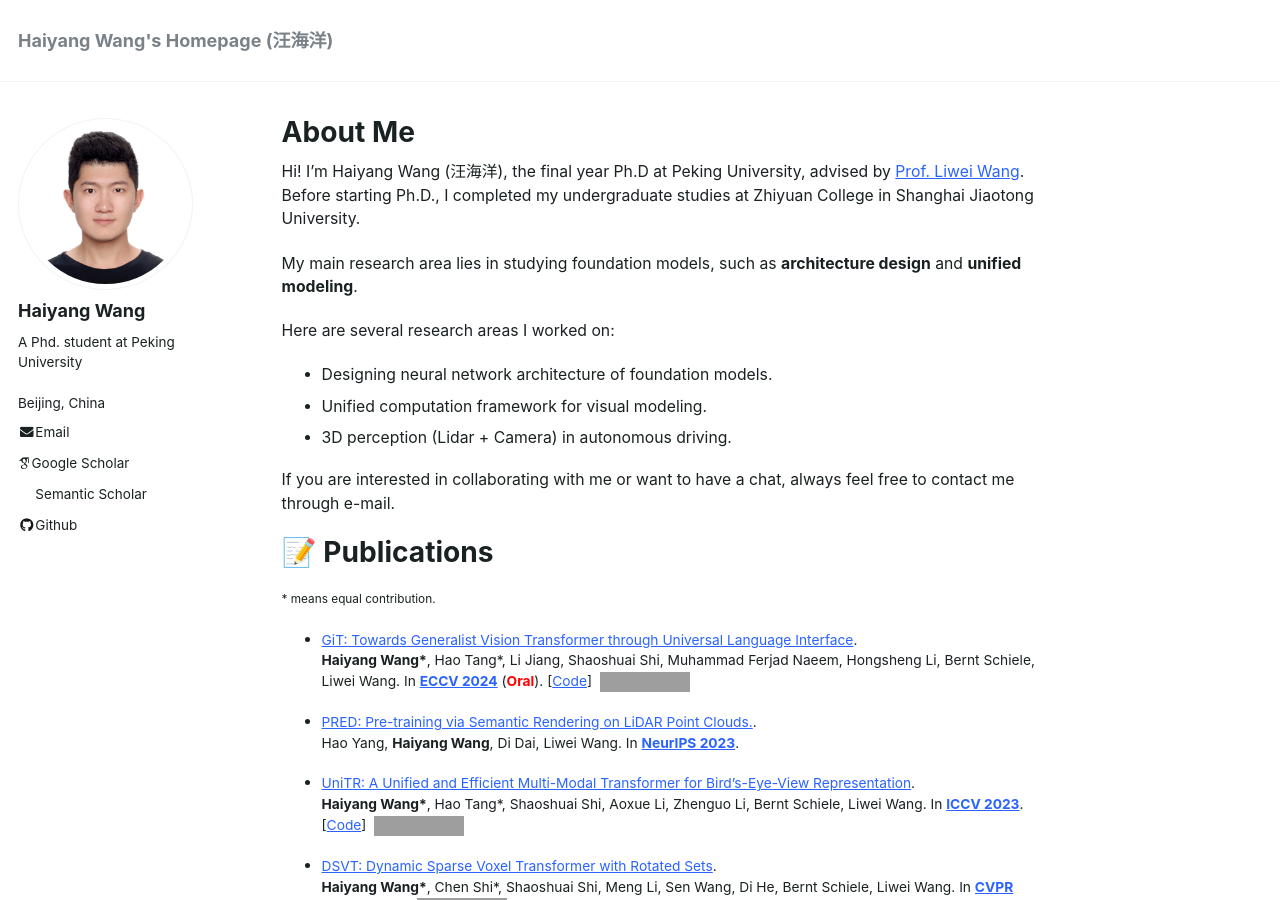
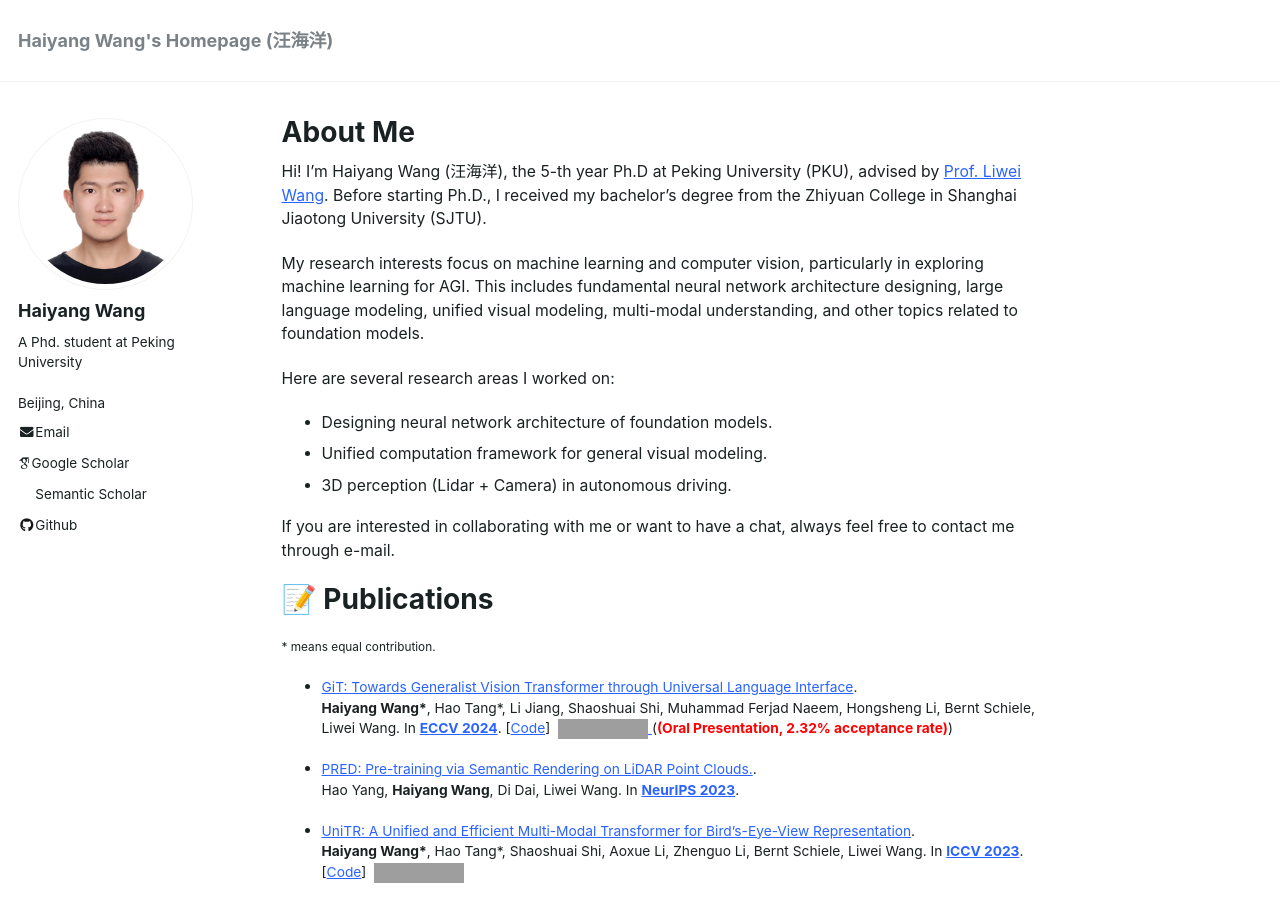
Before and after one commit to Haiyang-W/haiyang-w.github.io, a Jekyll site: the page built from _pages/about.md, in a window 1280 px wide and 900 px high. Built offline with Jekyll 4.4.1, drawn with Linux system fonts in a browser that asks for light colours; some web fonts are replaced; comment, search, counter and statistics services are not loaded; grey boxes are pictures that could not be loaded.

Commit message:
update 2024.10.25

```diff
--- a/_pages/about.md
+++ b/_pages/about.md
@@ -8,13 +8,13 @@ redirect_from:
   - /about.html
 ---
 
-Hi! I'm Haiyang Wang (汪海洋), the final year Ph.D at Peking University, advised by [Prof. Liwei Wang](http://www.liweiwang-pku.com/). Before starting Ph.D., I completed my undergraduate studies at Zhiyuan College in Shanghai Jiaotong University.
+Hi! I'm Haiyang Wang (汪海洋), the 5-th year Ph.D at Peking University (PKU), advised by [Prof. Liwei Wang](http://www.liweiwang-pku.com/). Before starting Ph.D., I received my bachelor’s degree from the Zhiyuan College in Shanghai Jiaotong University (SJTU).
 
-My main research area lies in studying foundation models, such as **architecture design** and **unified modeling**.
+My research interests focus on machine learning and computer vision, particularly in exploring machine learning for AGI. This includes fundamental neural network architecture designing, large language modeling, unified visual modeling, multi-modal understanding, and other topics related to foundation models.
 
 Here are several research areas I worked on:
 * Designing neural network architecture of foundation models.
-* Unified computation framework for visual modeling.
+* Unified computation framework for general visual modeling.
 * 3D perception (Lidar + Camera) in autonomous driving.
 
 If you are interested in collaborating with me or want to have a chat, always feel free to contact me through e-mail.
@@ -24,7 +24,7 @@ If you are interested in collaborating with me or want to have a chat, always fe
 <sub>\* means equal contribution. </sub>
 
 * [GiT: Towards Generalist Vision Transformer through Universal Language Interface](https://www.ecva.net/papers/eccv_2024/papers_ECCV/papers/04158.pdf).\\
-**Haiyang Wang\***, Hao Tang\*, Li Jiang, Shaoshuai Shi, Muhammad Ferjad Naeem, Hongsheng Li, Bernt Schiele, Liwei Wang. In [**ECCV 2024**](https://eccv.ecva.net/Conferences/2024) (**<font color=red>Oral</font>**). \[[Code](https://github.com/Haiyang-W/GiT)\] &nbsp;<a href="https://github.com/Haiyang-W/GiT"><img alt="GitHub stars" style="vertical-align:middle" src="https://img.shields.io/github/stars/Haiyang-W/GiT?style=social"> </a>
+**Haiyang Wang\***, Hao Tang\*, Li Jiang, Shaoshuai Shi, Muhammad Ferjad Naeem, Hongsheng Li, Bernt Schiele, Liwei Wang. In [**ECCV 2024**](https://eccv.ecva.net/Conferences/2024). \[[Code](https://github.com/Haiyang-W/GiT)\] &nbsp;<a href="https://github.com/Haiyang-W/GiT"><img alt="GitHub stars" style="vertical-align:middle" src="https://img.shields.io/github/stars/Haiyang-W/GiT?style=social"> </a> (**<font color=red>(Oral Presentation, 2.32% acceptance rate)</font>**)
 
 * [PRED: Pre-training via Semantic Rendering on LiDAR Point Clouds.](https://proceedings.neurips.cc/paper_files/paper/2023/file/903f778fe1341e5351b5b63e0e6b197f-Paper-Conference.pdf).\\
 Hao Yang, **Haiyang Wang**, Di Dai, Liwei Wang. In [**NeurIPS 2023**](https://neurips.cc/Conferences/2023).
```
